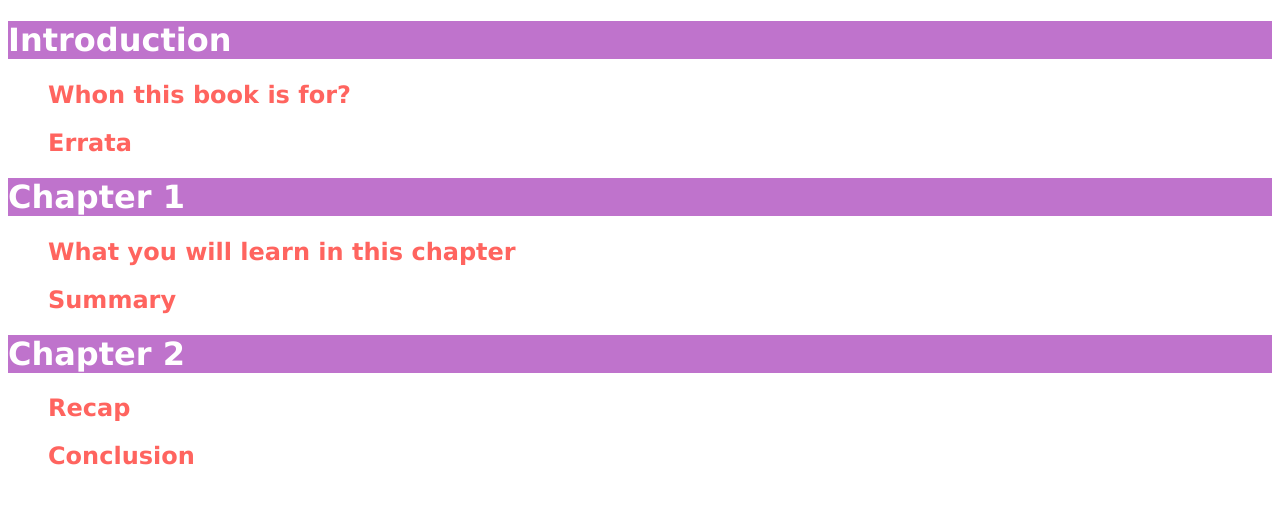
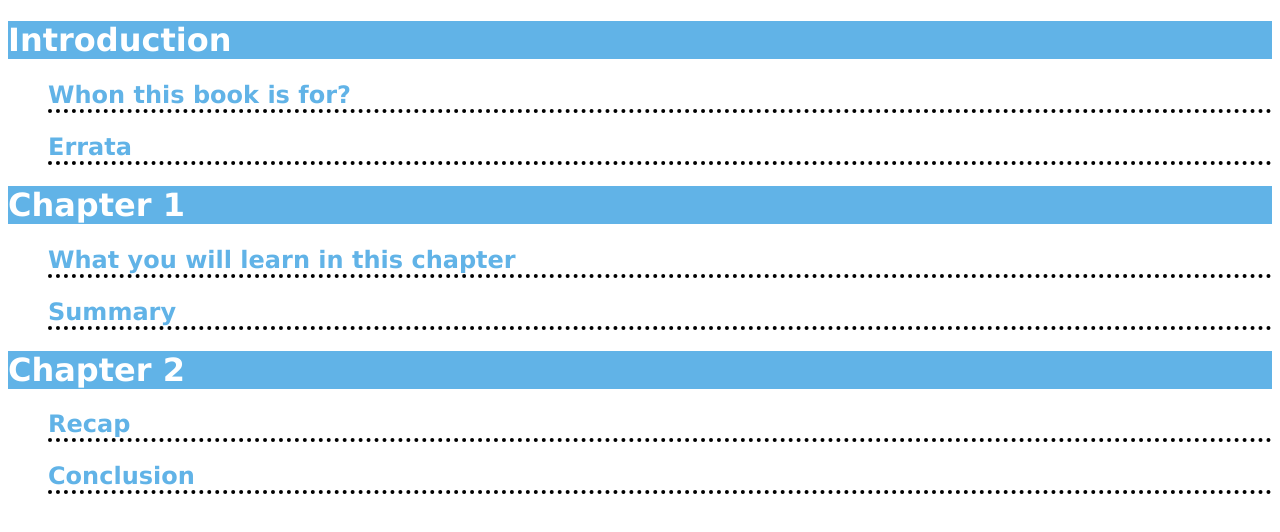
Before and after one commit to matheusF23/html-css-javascript, a plain HTML site: page short-tour-of-html-css-js/exercise-01/index.html in a window 1280 px wide. Drawn offline with Linux system fonts and the light colour scheme.

Commit message:
using an embedded style sheet

```diff
--- a/short-tour-of-html-css-js/exercise-01/index.html
+++ b/short-tour-of-html-css-js/exercise-01/index.html
@@ -3,36 +3,34 @@
 
 <head>
   <title>Table of Contents</title>
+  <style>
+    body {
+      font-family: Verdana, Arial, sans-serif;
+    }
+
+    h1 {
+      color: white;
+      background-color: #61b3e7;
+    }
+
+    h2 {
+      color: #61b3e7;
+      margin-left: 40px;
+      border-bottom: 4px dotted black;
+    }
+  </style>
 </head>
 
-<body style="font-family: Verdana, Arial, sans-serif">
-  <h1 style="color: white; background-color:#bf73cc">
-    Introduction
-  </h1>
-  <h2 style="color: #FF645F; margin-left: 40PX;">
-    Whon this book is for?
-  </h2>
-  <h2 style="color: #FF645F; margin-left: 40PX;">
-    Errata
-  </h2>
-  <h1 style="color: white; background-color:#bf73cc">
-    Chapter 1
-  </h1>
-  <h2 style="color: #FF645F; margin-left: 40PX;">
-    What you will learn in this chapter
-  </h2>
-  <h2 style="color: #FF645F; margin-left: 40PX;">
-    Summary
-  </h2>
-  <h1 style="color: white; background-color:#bf73cc">
-    Chapter 2
-  </h1>
-  <h2 style="color: #FF645F; margin-left: 40PX;">
-    Recap
-  </h2>
-  <h2 style="color: #FF645F; margin-left: 40PX;">
-    Conclusion
-  </h2>
+<body>
+  <h1>Introduction</h1>
+  <h2>Whon this book is for?</h2>
+  <h2>Errata</h2>
+  <h1>Chapter 1</h1>
+  <h2>What you will learn in this chapter</h2>
+  <h2>Summary</h2>
+  <h1>Chapter 2</h1>
+  <h2>Recap</h2>
+  <h2>Conclusion</h2>
 </body>
 
 </html>
```
